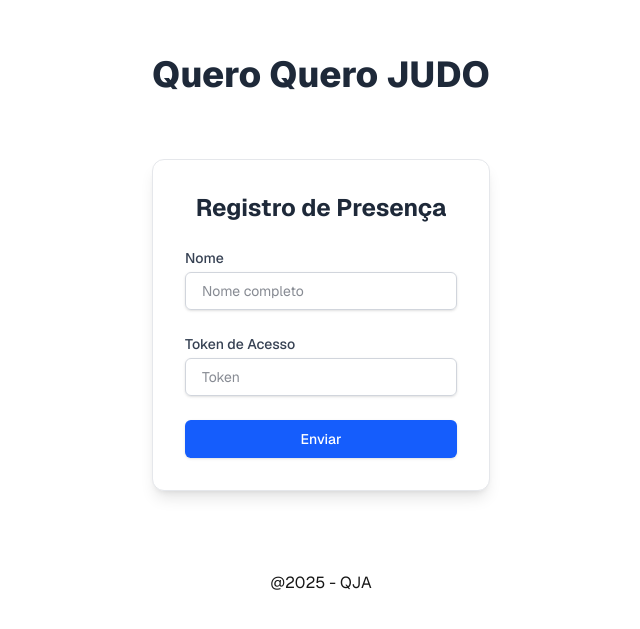
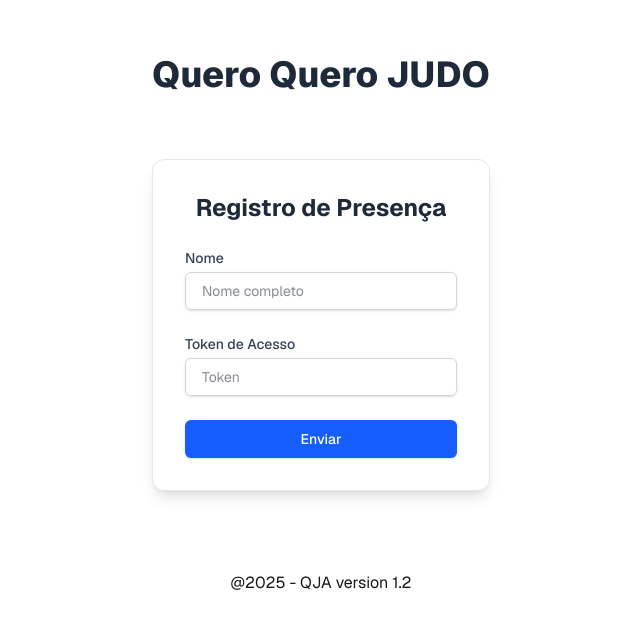
Before and after one commit to icoelho/qja-presence, a Next.js app: page / in a window 1280 px wide. Shown: the part 127-756 px from the top of the page, without its empty margins (319-959 px from the left). Built offline with nearby package versions, Linux system fonts and the light colour scheme.

Commit message:
secure now 2

```diff
--- a/src/app/page.tsx
+++ b/src/app/page.tsx
@@ -29,7 +29,7 @@ const NameForm = () => {
           //});
 
 
-          const response = await axios.post(`${URL}/health`, data)
+          const response = await axios.post(`${URL}/health`)
           //const response = await axios.get('http://153.92.214.57/health')
           //setMessage(JSON.stringify(response, null, 2));
           setMessage(response.data.status)
@@ -113,7 +113,7 @@ export default function Home() {
 
       </main>
       <footer className="row-start-3 flex gap-[24px] flex-wrap items-center justify-center">
-        <a>@2025 - QJA</a>
+        <a>@2025 - QJA version 1.2</a>
 
 
       </footer>
```
